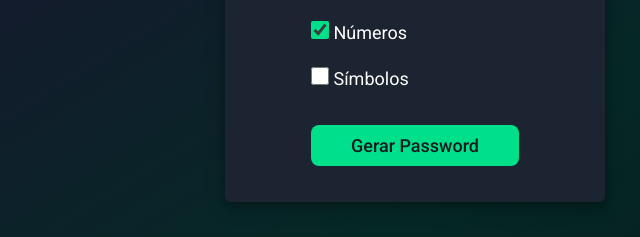
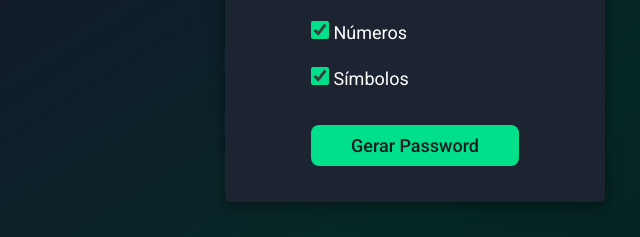
Before and after one commit to jeanleles/PassworGenerator, a plain HTML site: page index.html in a window 1280 px wide. Shown: the part 458-695 px from the top of the page, 225-865 px from the left. Drawn offline with Linux system fonts and the light colour scheme.

Commit message:
ativa simbolos tbm por padrao

```diff
--- a/css/style.css
+++ b/css/style.css
@@ -28,8 +28,8 @@ html {
 
 body {
 	background: radial-gradient(ellipse at 100% 100%, hsl(254 100% 6% / 0.07), var(--violeta), transparent), linear-gradient(to bottom right, var(--menta), var(--indigo), var(--menta2), var(--cyano));
-    color: var(--bg-white1);
-    transition: all 0.2s linear;
+  color: var(--bg-white1);
+  transition: all 0.2s linear;
 	min-height: 100vh;
 }
 
--- a/index.html
+++ b/index.html
@@ -35,7 +35,7 @@
                     <label for="uppercase"> Letras maiúsculas</label><br>
                     <input type="checkbox" id="numbers" name="numbers" value="numbers" checked>
                     <label for="numbers"> Números</label><br>
-                    <input type="checkbox" id="symbols" name="symbols" value="symbols">
+                    <input type="checkbox" id="symbols" name="symbols" value="symbols" checked>
                     <label for="symbols"> Símbolos</label>
                 </form>
                 <button class="btn-generate">Gerar Password</button>
```
